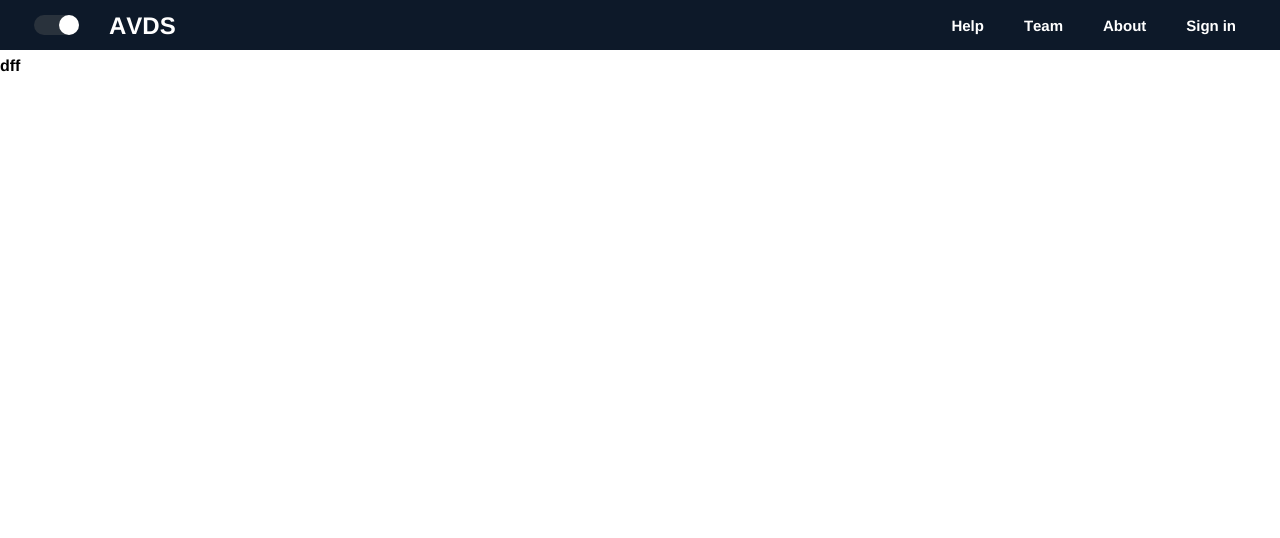
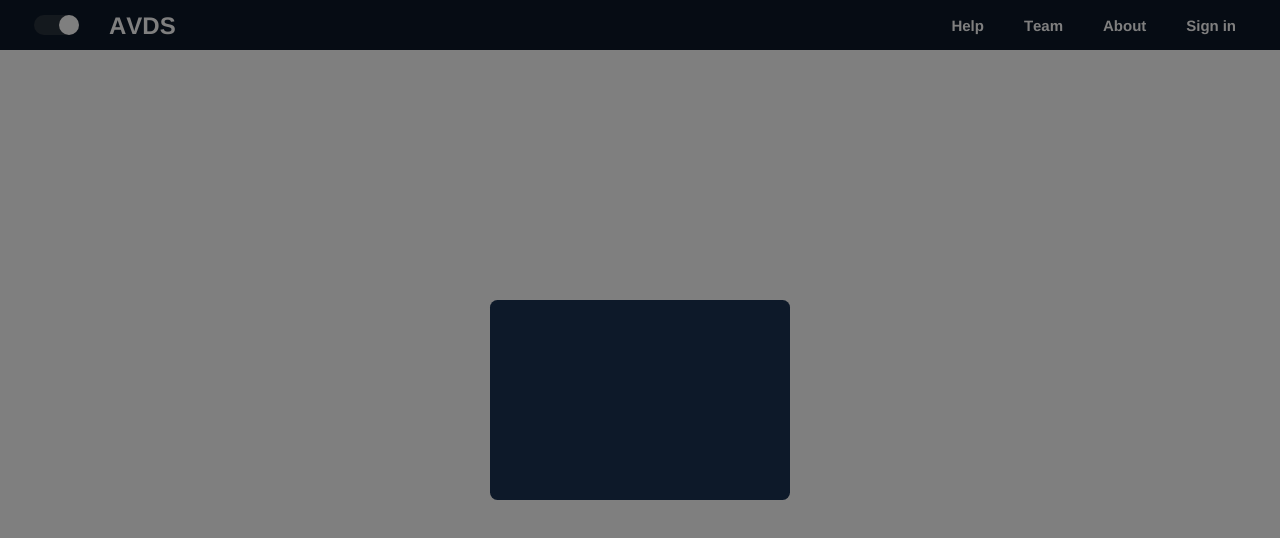
Before and after one commit to genakogan/data-structures-and-algorithms, a React (Create React App) app: page / in a window 1280 px wide. Shown: the top 538 px of the page. Built offline with nearby package versions, Linux system fonts and the light colour scheme.

Commit message:
add model to window

```diff
--- a/src/App.tsx
+++ b/src/App.tsx
@@ -19,7 +19,7 @@ const App: React.FC<{}> = (): ReactElement => {
   via the context API.
   */
   const [globalTheme, setGlobalTheme] = useState<Theme>(themes.light);
-  const [isWindowVisible, setWindowVisible] = useState<boolean>(false);
+  const [isWindowVisible, setWindowVisible] = useState<boolean>(true);
 
   const onWindowExit = () => {
     setWindowVisible(false);
--- a/src/components/TopMenu/ThemeSwitch/ThemeSwitch.tsx
+++ b/src/components/TopMenu/ThemeSwitch/ThemeSwitch.tsx
@@ -11,7 +11,7 @@ interface ThemeSwitchProps {
 const ThemeSwitch: React.FC<ThemeSwitchProps> = (
   props: ThemeSwitchProps
 ): ReactElement => {
-  const handleChangeTheme: () => void = () => {
+  const handleChangeTheme = () => {
     props.changeTheme((prev: Theme) =>
       prev.name === 'dark' ? themes.light : themes.dark
     );
--- a/src/components/TopMenu/WindowHTA/WindowHTA.tsx
+++ b/src/components/TopMenu/WindowHTA/WindowHTA.tsx
@@ -1,5 +1,6 @@
 // Genady Kogan
 import React, {ReactElement} from 'react';
+import Modal from './Modal/Modal';
 
 interface Props{
     isVisible: boolean;
@@ -8,9 +9,9 @@ interface Props{
 
 const WindowHTA: React.FC<Props>=(props: Props): ReactElement=>{
     return(
-        <>
+        <Modal isVisible={props.isVisible} onExit = {props.onExit}>
         <div>dff</div>
-        </>
+        </Modal>
     );
 };
 export default WindowHTA;
```
